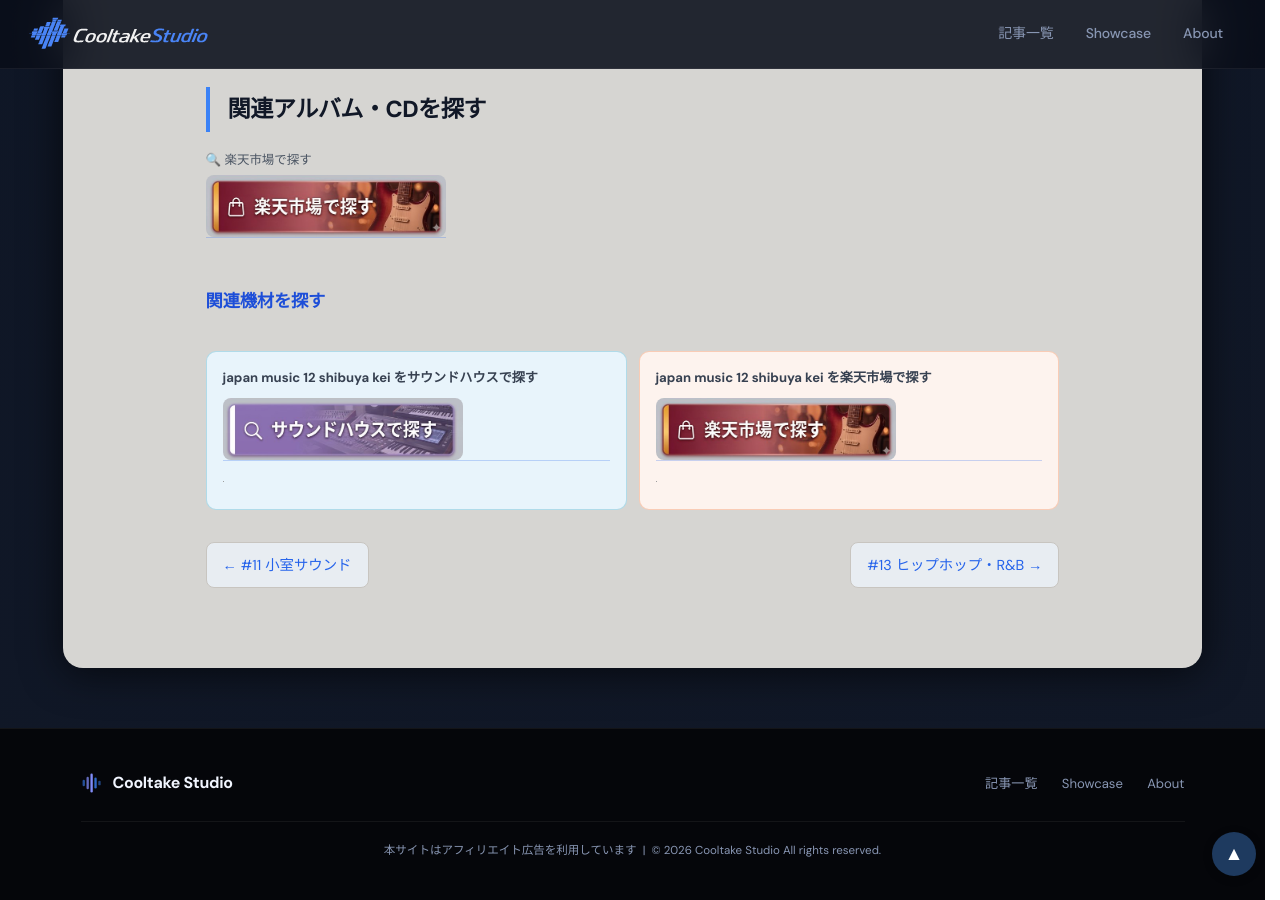
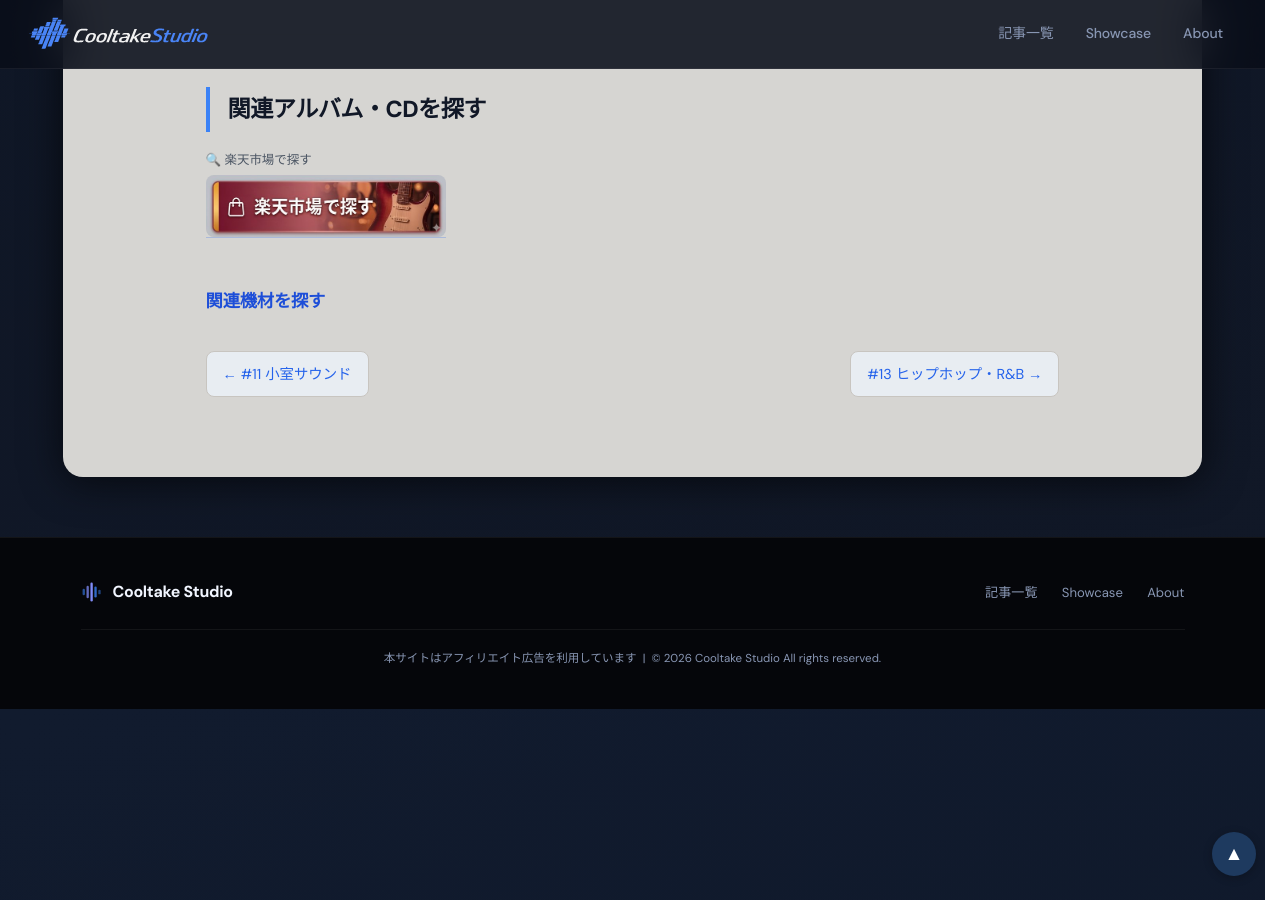
Before and after one commit to cooltake/cooltake-staging, a Jekyll site: the page built from _posts/2026-05-30-japan-music-12-shibuya-kei.md, in a window 1280 px wide and 900 px high, scrolled down 4207 px. Built offline with Jekyll 4.4.1, drawn with Linux system fonts in a browser that asks for light colours; some web fonts are replaced; grey boxes are pictures that could not be loaded.

Commit message:
revert: remove shop buttons from japan-music series (no search relevance)

```diff
--- a/_posts/2026-05-30-japan-music-12-shibuya-kei.md
+++ b/_posts/2026-05-30-japan-music-12-shibuya-kei.md
@@ -124,18 +124,6 @@
 
 ### 関連機材を探す
 
-<div style="display:flex;gap:.75rem;margin:2rem 0;">
-<div style="flex:1;padding:.8rem 1rem 1rem;background:#e8f4fb;border-radius:10px;border:1px solid rgba(8,145,178,.25);">
-<p style="margin:0 0 .5rem;color:#374151;font-size:.82rem;font-weight:bold;">japan music 12 shibuya kei をサウンドハウスで探す</p>
-<a href="https://h.accesstrade.net/sp/cc?rk=01001xqc00os63&url=https%3A%2F%2Fwww.soundhouse.co.jp%2Fsearch%2Findex%3Fs_category_cd%3D130" rel="nofollow" referrerpolicy="no-referrer-when-downgrade" style="display:block;text-decoration:none;"><img src="/assets/images/btn-soundhouse.jpg" alt="サウンドハウスで探す" width="240" style="height:auto;border-radius:8px;display:block;"></a>
-<img src="https://h.accesstrade.net/sp/rr?rk=01001xqc00os63" width="1" height="1" border="0" alt="" loading="lazy">
-</div>
-<div style="flex:1;padding:.8rem 1rem 1rem;background:#fdf3ee;border-radius:10px;border:1px solid rgba(234,88,12,.25);">
-<p style="margin:0 0 .5rem;color:#374151;font-size:.82rem;font-weight:bold;">japan music 12 shibuya kei を楽天市場で探す</p>
-<a href="https://hb.afl.rakuten.co.jp/ichiba/0b15ddc7.28c5c9ed.0b15ddc8.5d23dd4d/?pc=https%3A%2F%2Fsearch.rakuten.co.jp%2Fsearch%2Fmall%2F%E3%82%A8%E3%83%95%E3%82%A7%E3%82%AF%E3%82%BF%E3%83%BC%20%E3%82%AE%E3%82%BF%E3%83%BC%20%E3%82%A2%E3%83%8A%E3%83%AD%E3%82%B0%2F" rel="nofollow" referrerpolicy="no-referrer-when-downgrade" style="display:block;text-decoration:none;"><img src="/assets/images/btn-rakuten.jpg" alt="楽天市場で探す" width="240" style="height:auto;border-radius:8px;display:block;"></a>
-<img src="//i.moshimo.com/af/i/impression?a_id=5565352&amp;p_id=54&amp;pc_id=54&amp;pl_id=616" width="1" height="1" style="border:none;" alt="" loading="lazy">
-</div>
-</div>
 
 <div style="display:flex;justify-content:space-between;flex-wrap:wrap;gap:.8rem;margin:2rem 0;">
 <a href="/2026/05/30/japan-music-11-komuro-jpop/" style="display:inline-block;padding:.5rem 1rem;background:#e8edf2;border:1px solid #c8c5c0;border-radius:8px;color:#1e3a5f;text-decoration:none;font-size:.9rem;">← #11 小室サウンド</a>
```
